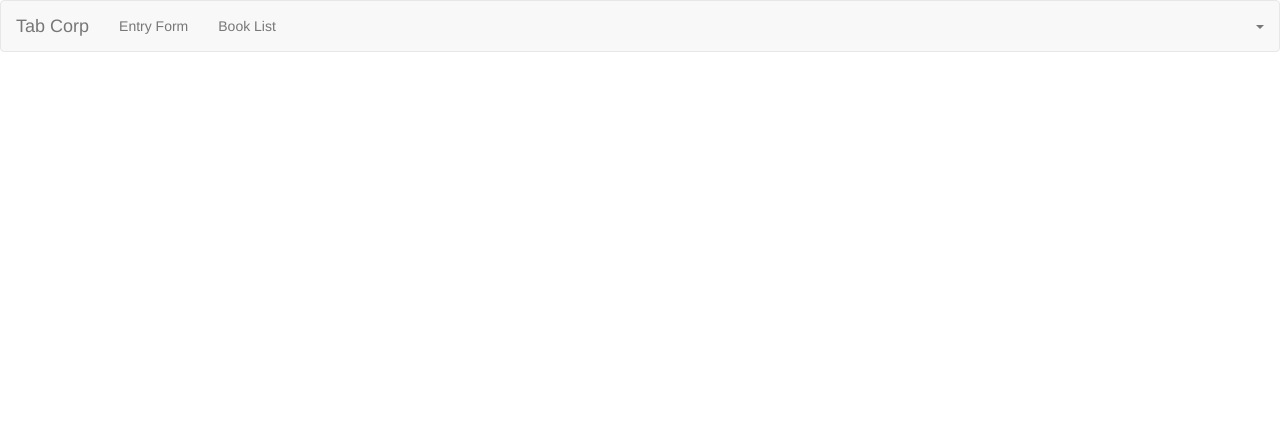
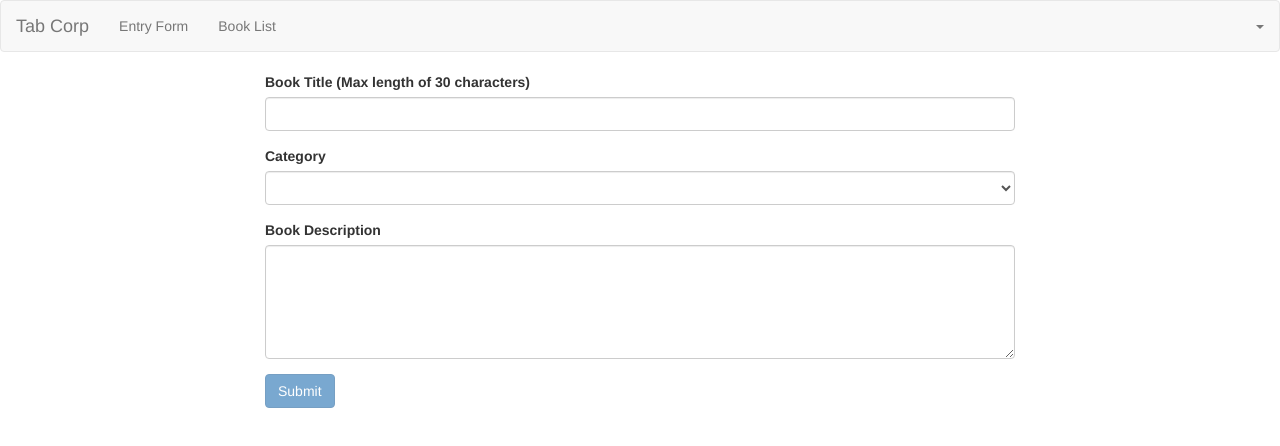
Before and after one commit to 6595anisha/tabcorp, an Angular app: page / in a window 1280 px wide. Shown: the top 446 px of the page. Built offline with nearby package versions, Linux system fonts and the light colour scheme.

Commit message:
book form added

```diff
--- a/src/app/app.component.html
+++ b/src/app/app.component.html
@@ -2,6 +2,7 @@
   <div class="row">
     <div class="col-md-12">
       <app-header></app-header>
+      <app-bookfrom></app-bookfrom>
     </div>
   </div>
 </div>
--- a/src/app/app.module.ts
+++ b/src/app/app.module.ts
@@ -5,12 +5,16 @@ import {FormsModule} from '@angular/forms';
 
 import { AppComponent } from './app.component';
 import { HeaderComponent } from './header/header.component';
+import {BookfromComponent} from './bookfrom/bookfrom.component';
+import {BooklistComponent} from './booklist/booklist.component';
 
 
 @NgModule({
   declarations: [
     AppComponent,
     HeaderComponent,
+    BookfromComponent,
+    BooklistComponent
 
   ],
   imports: [
--- /dev/null
+++ b/src/app/bookfrom/bookfrom.component.css
@@ -0,0 +1,3 @@
+input.ng-invalid.ng-touched, select.ng-invaild.ng-touched, textarea.ng-invaild.ng-touched{
+    border:1px red solid;
+}
--- /dev/null
+++ b/src/app/bookfrom/bookfrom.component.html
@@ -0,0 +1,33 @@
+<div class="container">
+  <div class="row">
+    <div class="col-xs-8 col-xs-offset-2">
+      <form (ngSubmit)="onSubmit(f)" #f="ngForm">
+        <div class="form-group">
+          <label for="booktitle">Book Title (Max length of 30 characters)</label>
+          <input type="text" id="booktitle" class="form-control" ngModel name="booktitle" required maxlength="30">
+        </div>
+        <div class="form-group">
+          <label for="category">Category</label>
+          <select name="category" id="category" class="form-control" ngModel required>
+            <option value="drama">Drama</option>
+            <option value="comedy">Comdey</option>
+            <option value="sport">Sport</option>
+          </select>
+        </div>
+        <div class="form-group">
+          <label for="desc">Book Description</label>
+          <textarea class="form-control" rows="5" id="desc" ngModel name="desc" required></textarea>
+        </div>
+        <button class="btn btn-primary" type="submit" [disabled]="!f.valid">Submit</button>
+      </form>
+    </div>
+  </div>
+  <div class="row" *ngIf="submitted">
+    <div class="col-xs-12">
+      <h3>Your book has been added!</h3>
+      <p>Book title: {{book.booktitle}}</p>
+      <p>Category: {{book.category}}</p>
+      <p>Description: {{book.desc}}</p>
+    </div>
+  </div>
+</div>
--- /dev/null
+++ b/src/app/bookfrom/bookfrom.component.ts
@@ -0,0 +1,33 @@
+import { Component, OnInit, ElementRef, ViewChild } from '@angular/core';
+import { NgForm } from '@angular/forms';
+
+@Component({
+  selector: 'app-bookfrom',
+  templateUrl: './bookfrom.component.html',
+  styleUrls: ['./bookfrom.component.css']
+})
+export class BookfromComponent{
+  @ViewChild('f') bookform:NgForm;
+  book={
+    booktitle:'',
+    category:'',
+    desc:''
+  }
+  submitted= false;
+
+  // onSubmit(from: NgForm){
+  //   console.log(from);
+  // }
+
+  onSubmit(form:NgForm){
+    console.log(this.bookform);
+    this.submitted=true;
+    this.book.booktitle=this.bookform.value.booktitle;
+    this.book.category=this.bookform.value.category;
+    this.book.desc=this.bookform.value.desc;
+
+    this.bookform.reset();
+  }
+
+
+}
--- /dev/null
+++ b/src/app/booklist/booklist.component.html
@@ -0,0 +1,3 @@
+<p>
+  booklist works!
+</p>
--- /dev/null
+++ b/src/app/booklist/booklist.component.ts
@@ -0,0 +1,15 @@
+import { Component, OnInit } from '@angular/core';
+
+@Component({
+  selector: 'app-booklist',
+  templateUrl: './booklist.component.html',
+  styleUrls: ['./booklist.component.css']
+})
+export class BooklistComponent implements OnInit {
+
+  constructor() { }
+
+  ngOnInit() {
+  }
+
+}
```
Also changed, not shown: src/app/booklist/booklist.component.css (added), 2 other files (tests, documents, lock files or other folders).
